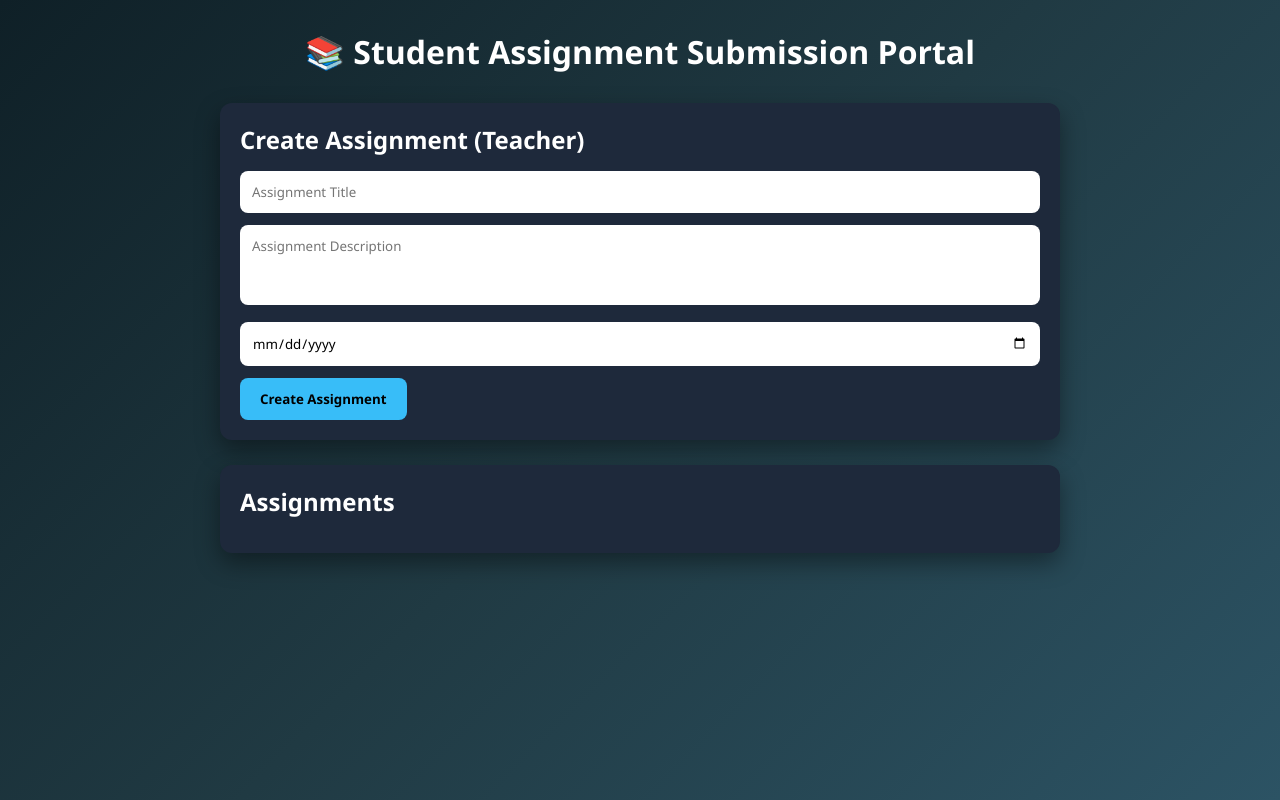
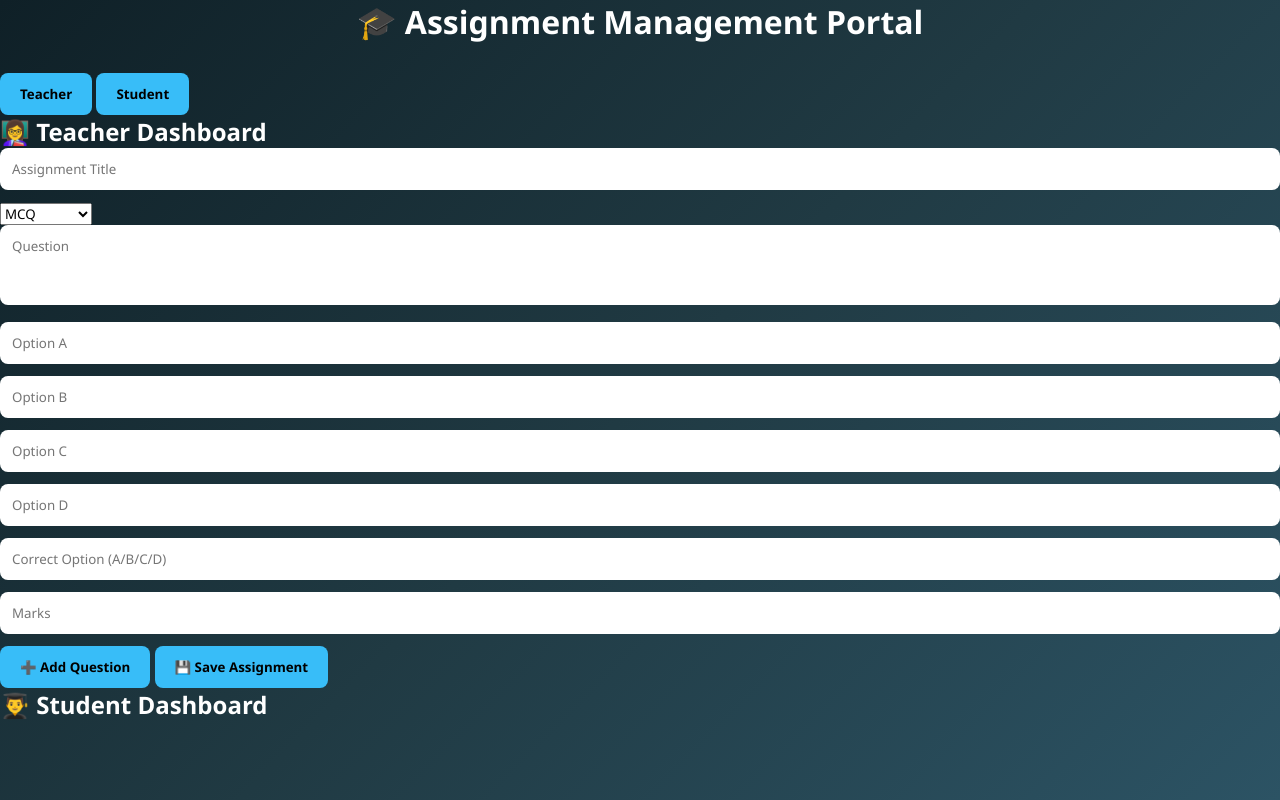
Before and after one commit to Sharanya8207/Student_Assignment_Portal, a plain HTML site: page index.html in a window 1280 px wide. Drawn offline with Linux system fonts and the light colour scheme.

Commit message:
Update index.html

```diff
--- a/index.html
+++ b/index.html
@@ -2,45 +2,54 @@
 <html lang="en">
 <head>
   <meta charset="UTF-8" />
-  <title>Student Assignment Portal</title>
-  <meta name="viewport" content="width=device-width, initial-scale=1.0" />
+  <title>Assignment Submission Portal</title>
   <link rel="stylesheet" href="style.css" />
 </head>
 <body>
 
-  <div class="container">
-    <h1>📚 Student Assignment Submission Portal</h1>
+<header>
+  <h1>🎓 Assignment Management Portal</h1>
+  <div class="role-switch">
+    <button onclick="showTeacher()">Teacher</button>
+    <button onclick="showStudent()">Student</button>
+  </div>
+</header>
 
-    <!-- Assignment Creation -->
-    <section class="card">
-      <h2>Create Assignment (Teacher)</h2>
-      <form id="assignmentForm">
-        <input type="text" id="title" placeholder="Assignment Title" required />
-        <textarea id="description" placeholder="Assignment Description" required></textarea>
-        <input type="date" id="deadline" required />
-        <button type="submit">Create Assignment</button>
-      </form>
-    </section>
+<!-- TEACHER PANEL -->
+<section id="teacherPanel" class="panel">
+  <h2>👩‍🏫 Teacher Dashboard</h2>
 
-    <!-- Assignment List -->
-    <section class="card">
-      <h2>Assignments</h2>
-      <div id="assignmentList"></div>
-    </section>
+  <input id="assignmentTitle" placeholder="Assignment Title" />
+  <select id="questionType">
+    <option value="mcq">MCQ</option>
+    <option value="desc">Descriptive</option>
+  </select>
 
-    <!-- Submission Modal -->
-    <div id="modal" class="modal">
-      <div class="modal-content">
-        <h2>Submit Assignment</h2>
-        <input type="text" id="studentName" placeholder="Student Name" />
-        <input type="file" id="fileUpload" accept=".pdf" />
-        <button onclick="submitAssignment()">Submit</button>
-        <button class="close" onclick="closeModal()">Cancel</button>
-      </div>
-    </div>
+  <textarea id="questionText" placeholder="Question"></textarea>
 
+  <div id="mcqOptions">
+    <input placeholder="Option A" class="opt" />
+    <input placeholder="Option B" class="opt" />
+    <input placeholder="Option C" class="opt" />
+    <input placeholder="Option D" class="opt" />
+    <input placeholder="Correct Option (A/B/C/D)" id="correctOpt" />
   </div>
 
-  <script src="script.js"></script>
+  <input id="marks" placeholder="Marks" type="number" />
+
+  <button onclick="addQuestion()">➕ Add Question</button>
+  <button onclick="saveAssignment()">💾 Save Assignment</button>
+
+  <div id="teacherQuestions"></div>
+</section>
+
+<!-- STUDENT PANEL -->
+<section id="studentPanel" class="panel hidden">
+  <h2>👨‍🎓 Student Dashboard</h2>
+  <div id="assignmentList"></div>
+  <div id="attemptArea"></div>
+</section>
+
+<script src="script.js"></script>
 </body>
 </html>
```
